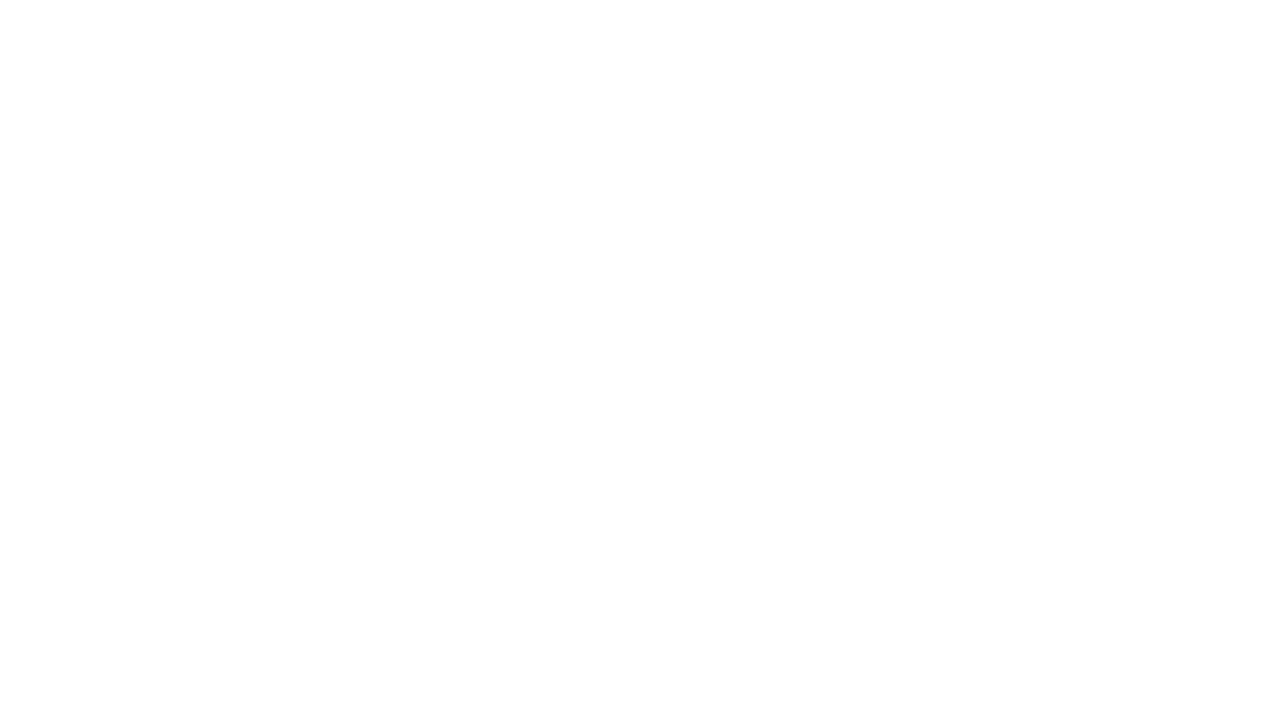
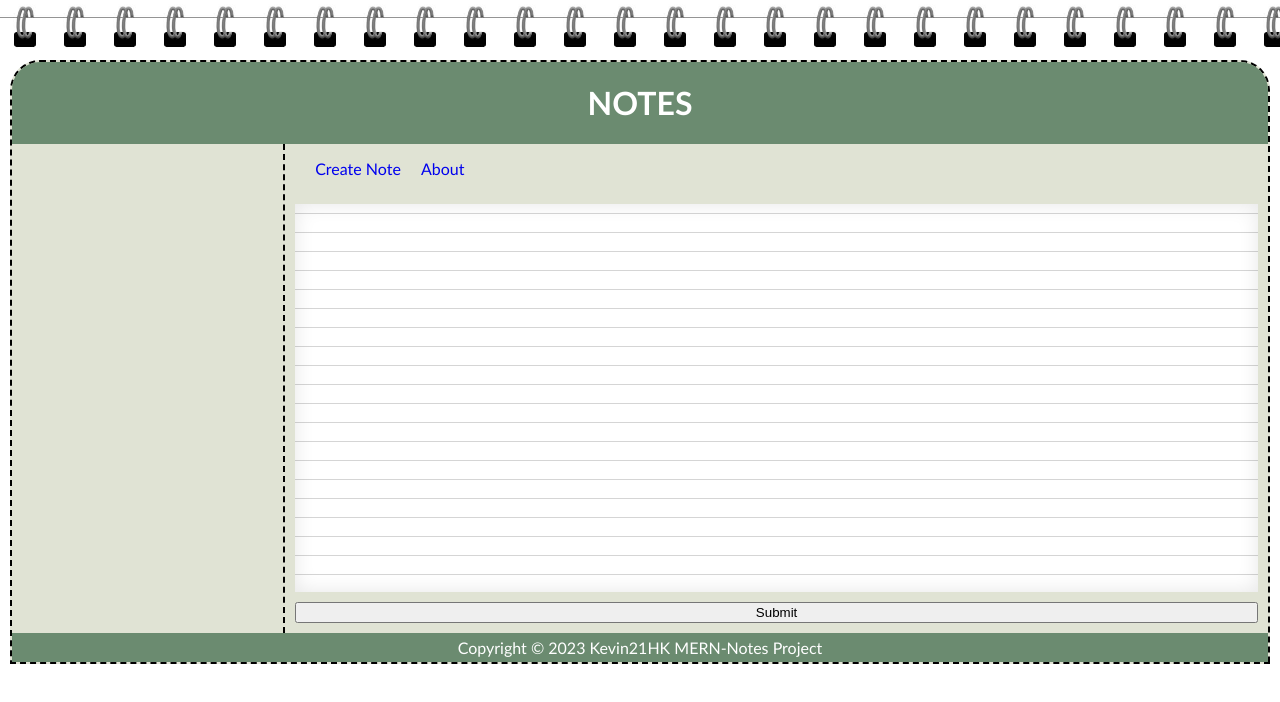
Before and after one commit to kevin21hk/mern-notes, a React (Create React App) app in the folder frontend/: page /create-note in a window 1280 px wide. Before the commit this address had no page. Shown: the top 702 px of the page. Built offline with nearby package versions, Linux system fonts and the light colour scheme.

Commit message:
add textarea input with css styling

```diff
--- a/frontend/src/App.css
+++ b/frontend/src/App.css
@@ -29,7 +29,7 @@
 
 .main {
   display: flex;
-  flex: 1;
+  flex-grow: 1;
 }
 
 .sidebar{
@@ -53,7 +53,10 @@
 
 .content-section {
   padding: 10px;
-  height:100%;
+  flex-grow: 1;
+  padding: 10px;
+  display: flex;
+  flex-direction: column;
 }
 
 .footer{
@@ -91,3 +94,32 @@ a {
 a:visited {
   color: #000;
 }
+
+.form-note{
+  display: flex;
+  flex-direction: column;
+  flex-grow: 1;
+}
+
+.form-note-wrapper {
+  flex: 1;
+  display: flex;
+  margin-bottom: 10px;
+}
+
+.form-note-textarea {
+  font-size: 16px;
+  line-height: 1.2;
+  flex: 1;
+  width: 100%;
+  height: 100%;
+  border: none;
+  outline: none;
+  padding: 10px;
+  background-image: url('./images/notepad-bg.jpg');
+  background-repeat: repeat;
+  background-attachment: local;
+  resize: none;
+  box-shadow: inset 0 0 20px rgba(0, 0, 0, 0.1);
+  box-sizing: border-box;
+}
--- a/frontend/src/App.js
+++ b/frontend/src/App.js
@@ -1,13 +1,14 @@
 import './App.css';
 import {Route, Routes} from 'react-router-dom'
 import Layout from './components/Layout'
+import Note from './components/Note'
 
 function App() {
 
   return (
     <Routes>
       <Route path="/" element={<Layout/>}>
-
+        <Route path="create-note" element={<Note/>} />
       </Route>
     </Routes>
   );
--- a/frontend/src/components/Layout.js
+++ b/frontend/src/components/Layout.js
@@ -8,7 +8,7 @@ const Layout = () => {
 
     return(
         <>
-        <section class='spiral-top'/>
+        <section className='spiral-top'/>
         <div className="container">
             <header className="header">
             <Header/>
--- /dev/null
+++ b/frontend/src/components/Note.js
@@ -0,0 +1,18 @@
+const Note = () => {
+
+const noteSubmitHandler = (e) => {
+e.preventDefault()
+}
+
+    return(
+        <>
+        <form className="form-note" onSubmit={noteSubmitHandler}>
+            <div className="form-note-wrapper">
+                <textarea className="form-note-textarea" rows="15" maxLength="2000"/>
+            </div>
+            <input type="submit" />
+        </form>
+        </>
+    )
+}
+export default Note
```
Also changed, not shown: frontend/src/images/notepad-bg.jpg (added).
